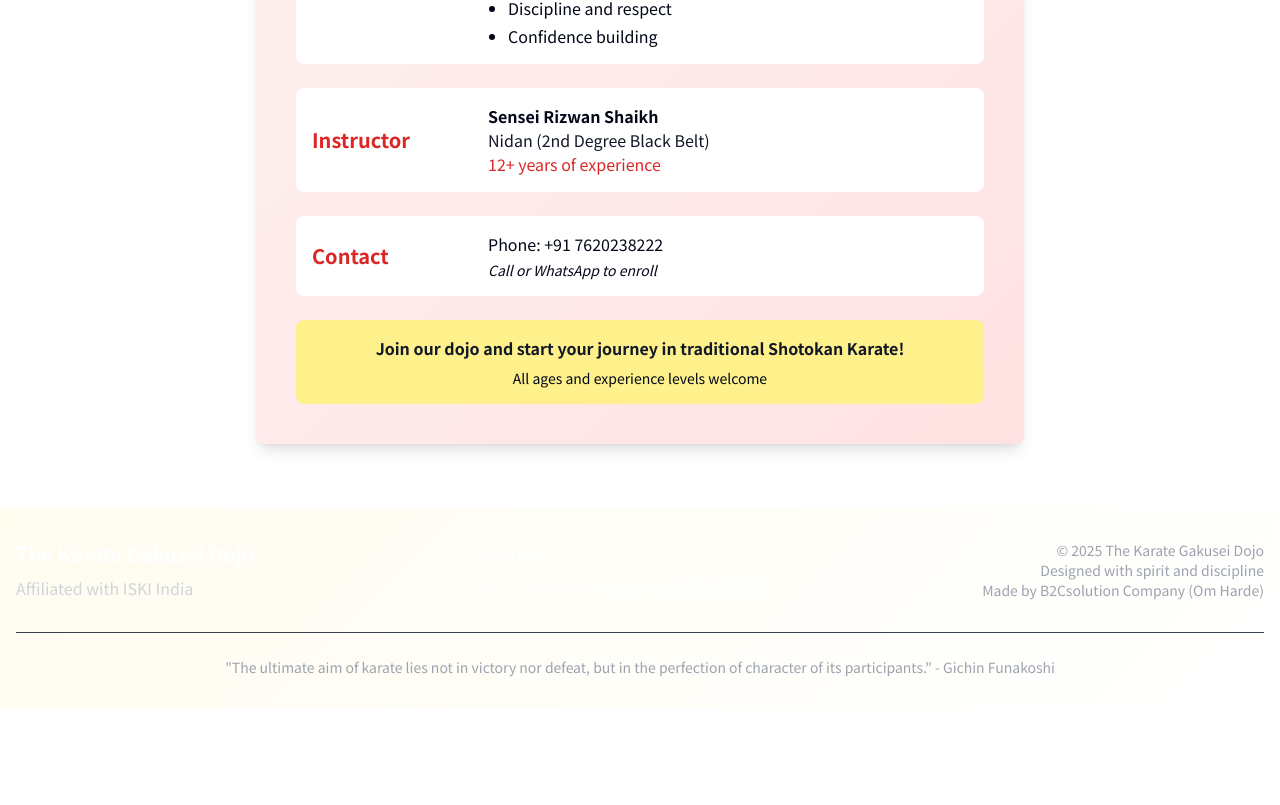
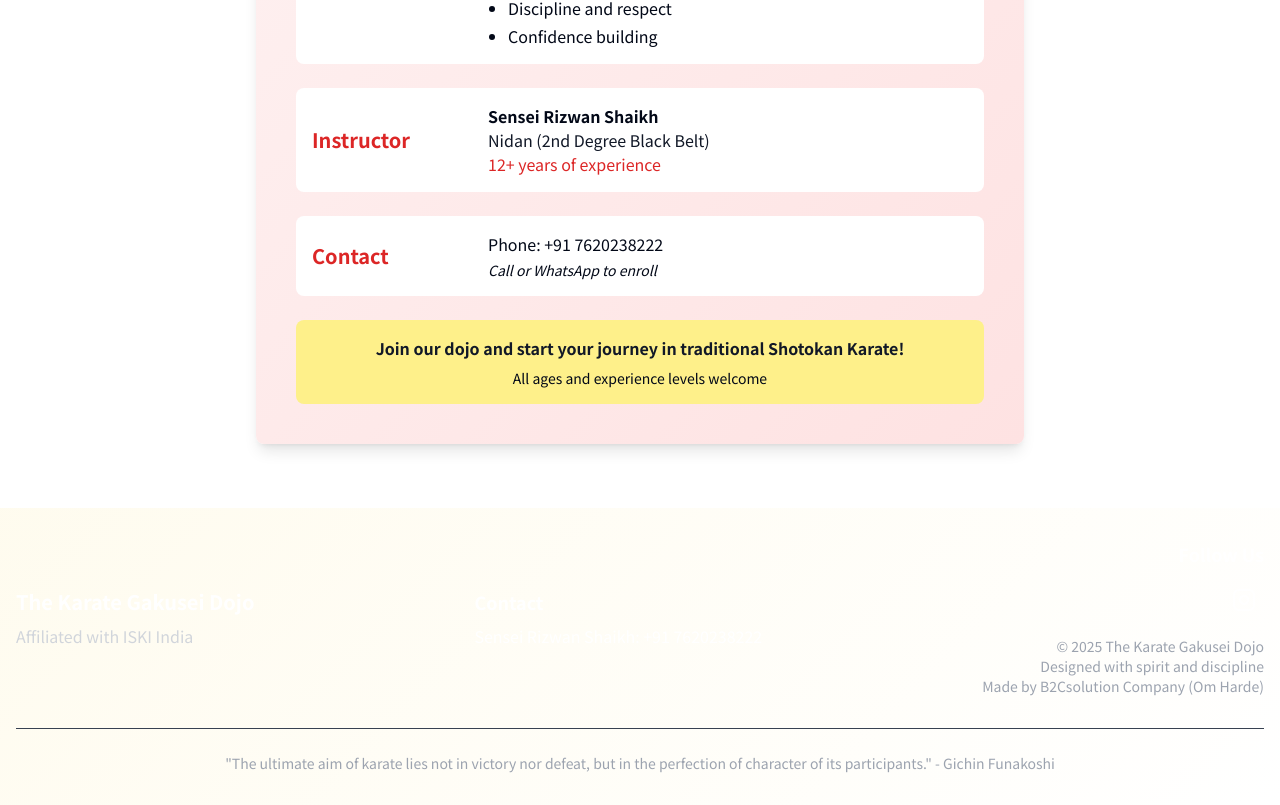
Before and after one commit to omharde42/Gakusei-Karate-Website, a React (Vite) app: page / in a window 1280 px wide. Shown: the part 8638-9443 px from the top of the page. Before the commit the page ends 9347 px from the top, so only its background shows below. Built offline with nearby package versions, Linux system fonts and the light colour scheme.

Commit message:
Add Instagram link to footer
Added an Instagram link to the footer section.

```diff
--- a/src/components/Footer.tsx
+++ b/src/components/Footer.tsx
@@ -1,3 +1,5 @@
+
+import { Instagram } from "lucide-react";
 
 const Footer = () => {
   const currentYear = new Date().getFullYear();
@@ -17,6 +19,16 @@ const Footer = () => {
           </div>
 
           <div className="text-center md:text-right">
+            <h4 className="text-lg font-semibold mb-3">Follow Us</h4>
+            <div className="flex justify-center md:justify-end mb-4">
+              <a
+                href="#"
+                className="text-white hover:text-karate-gold transition-colors duration-300 p-2"
+                aria-label="Follow us on Instagram"
+              >
+                <Instagram size={24} />
+              </a>
+            </div>
             <p className="text-sm text-gray-400">
               &copy; {currentYear} The Karate Gakusei Dojo<br />
               Designed with spirit and discipline<br />
```
